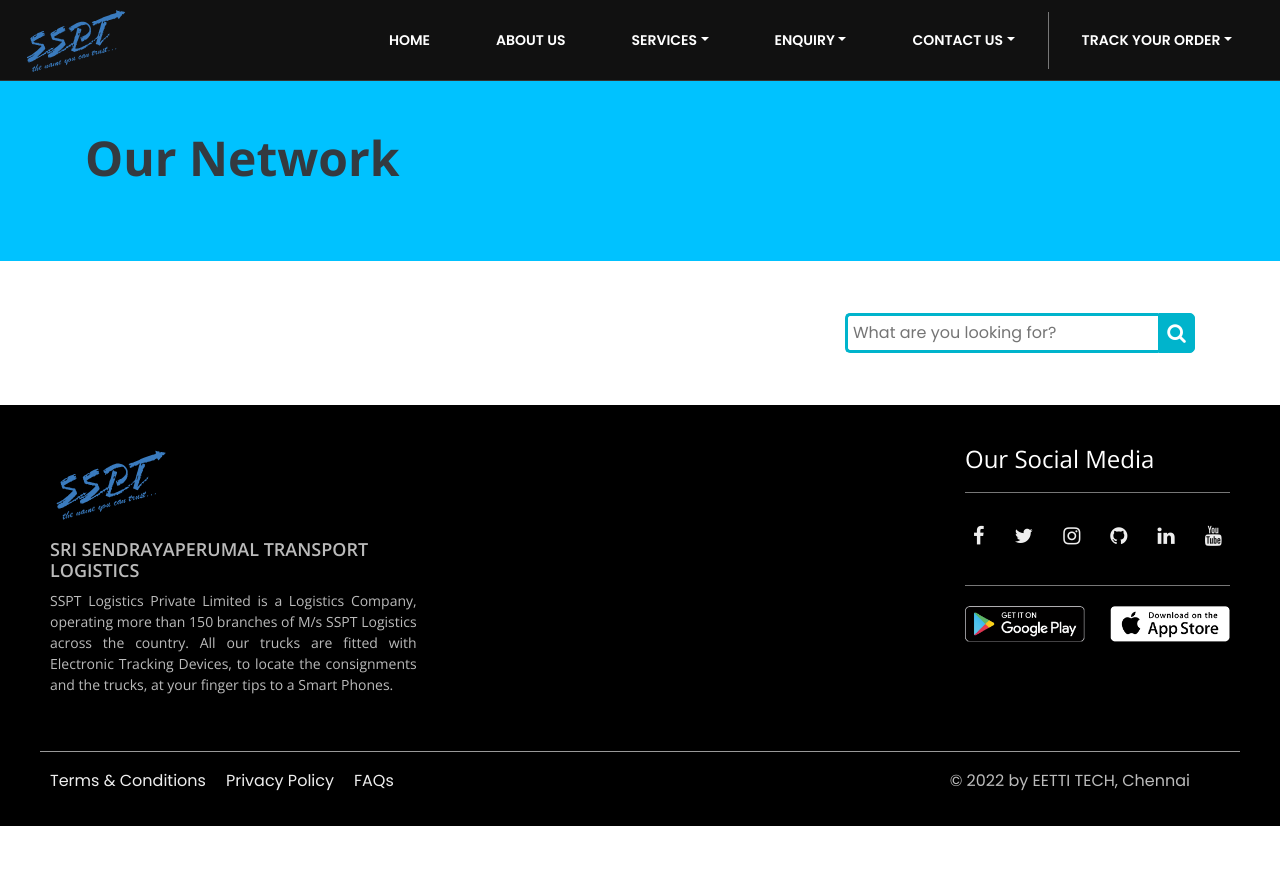
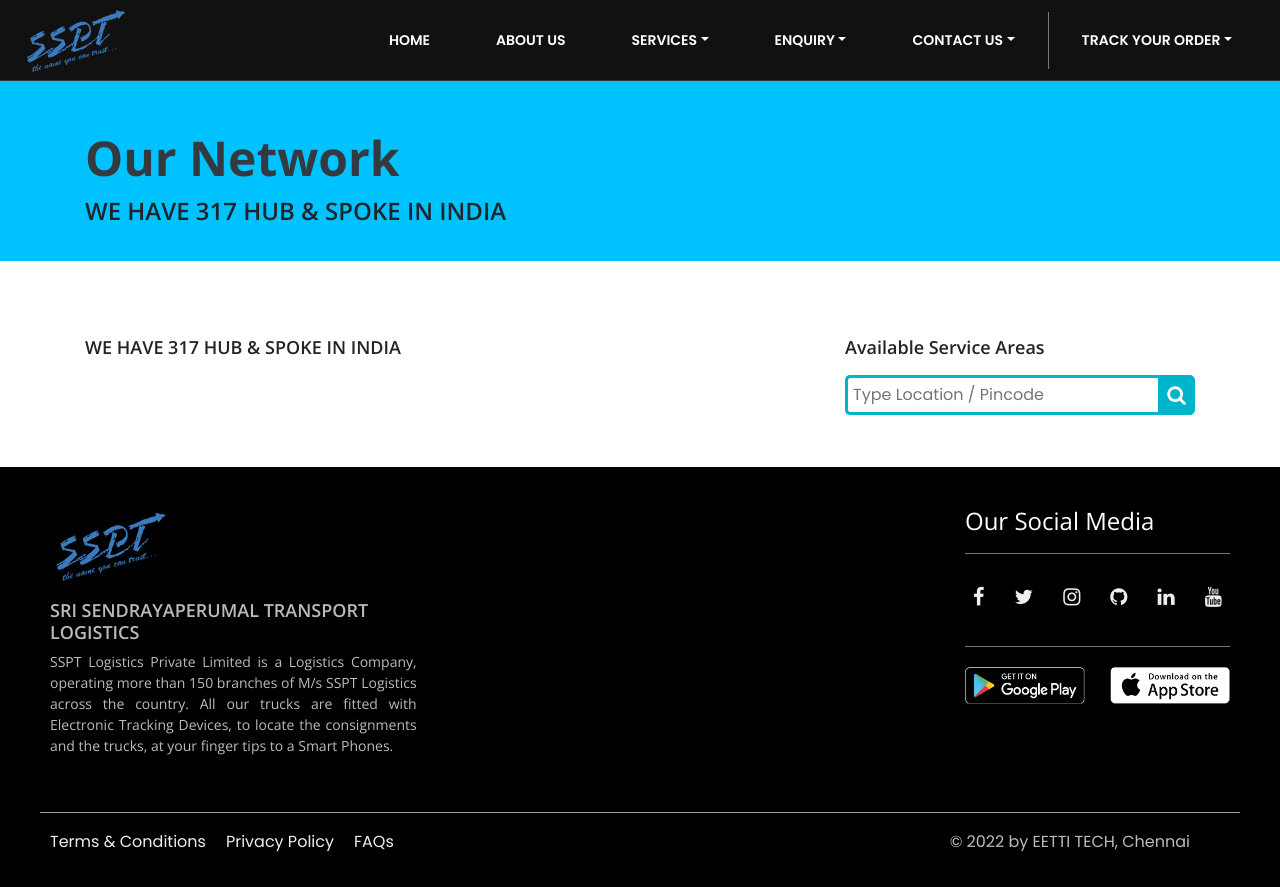
Before and after one commit to eettitech/sspt_logistics, a plain HTML site: page our_network.html in a window 1280 px wide. Before the commit the page ends 826 px from the top, so only its background shows below. Drawn offline with nearby package versions, Linux system fonts and the light colour scheme; a script that the page names is missing.

Commit message:
Our Network part of work

```diff
--- a/our_network.html
+++ b/our_network.html
@@ -116,6 +116,7 @@
         <div class="container">
             <h1 class="text-dark pt-5">
                 <Strong>Our Network</Strong>
+                <h3 class="btitle">WE HAVE 317 HUB & SPOKE IN INDIA</h4>
             </h1>
         </div>
     </section>
@@ -186,10 +187,14 @@
                       <div id="visualization">   </div>
                     </div>
                 </div>
+                <h4 class="btitle mt-4 mb-3">WE HAVE 317 HUB & SPOKE IN INDIA</h4>
             </div>
             <div class="col-lg-4 col-md-4 col-sm-1 col-12 mt-1 mb-1">
+                <div class="aa">
+                    <h4 class="btitle mt-4 mb-3">Available Service Areas</h4>
+                </div>
                 <div class="search">
-                    <input type="text" class="searchTerm" placeholder="What are you looking for?">
+                    <input type="text" class="searchTerm" placeholder="Type Location / Pincode">
                     <button type="submit" class="searchButton">
                             <i class="fa fa-search"></i>
                     </button>
```
